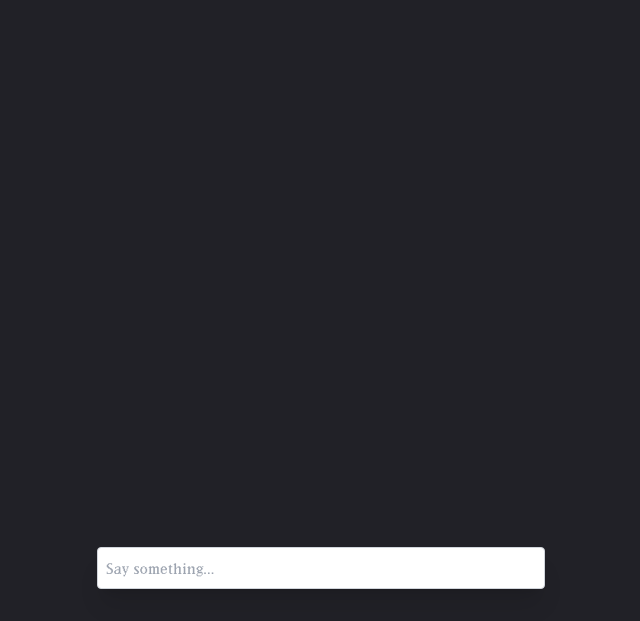
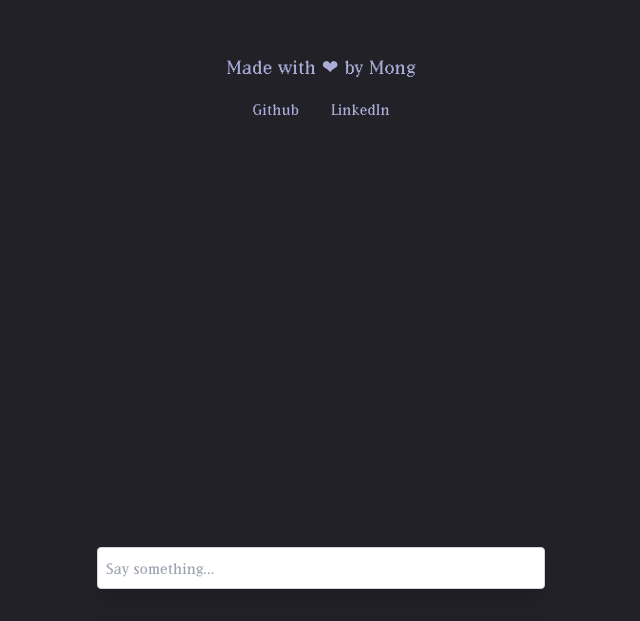
Before and after one commit to thuee-mong-marma/celebrity-ai, a Next.js app: page /chat in a window 1280 px wide. Shown: the part 179-800 px from the top of the page, without its empty margins (319-959 px from the left). Built offline with nearby package versions, Linux system fonts and the light colour scheme.

Commit message:
added footer with social links

```diff
--- a/app/layout.tsx
+++ b/app/layout.tsx
@@ -1,14 +1,15 @@
-import type { Metadata } from "next";
-import "./globals.css";
-import localFont from "next/font/local";
+import type { Metadata } from 'next';
+import localFont from 'next/font/local';
+import Footer from '../components/Footer';
+import './globals.css';
 
 const loResFont = localFont({
-  src: "./../public/fonts/LoRes21OTSerif-Regular.ttf",
+  src: './../public/fonts/LoRes21OTSerif-Regular.ttf',
 });
 
 export const metadata: Metadata = {
-  title: "Celebrity AI",
-  description: "Generated by create next app",
+  title: 'Celebrity AI',
+  description: 'Generated by create next app',
 };
 
 export default function RootLayout({
@@ -20,6 +21,8 @@ export default function RootLayout({
     <html lang="en">
       <body className={`${loResFont.className} bg-[#212127]`}>
         {children}
+
+        <Footer />
       </body>
     </html>
   );
--- a/app/page.tsx
+++ b/app/page.tsx
@@ -1,8 +1,8 @@
-import NumberedHeader from "@/components/NumberedHeader";
-import Image from "next/image";
-import { Personas } from "@/components/Personas";
-import AdviceContainer from "@/components/AdviceContainer";
-import AIForm from "@/components/Form";
+import AdviceContainer from '@/components/AdviceContainer';
+import AIForm from '@/components/Form';
+import NumberedHeader from '@/components/NumberedHeader';
+import { Personas } from '@/components/Personas';
+import Image from 'next/image';
 
 export default function Home() {
   return (
@@ -30,10 +30,10 @@ export default function Home() {
         </div>
       </section>
       <section className="py-5 md:py-10 space-y-4">
-        <NumberedHeader number="2">Select your therapist</NumberedHeader>
+        <NumberedHeader number="1">Select your therapist</NumberedHeader>
         <Personas />
       </section>
-      <AIForm/>
+      <AIForm />
       <section className="space-y-10">
         <div className="space-y-4">
           <NumberedHeader>Celebrity Advice</NumberedHeader>
--- /dev/null
+++ b/components/Footer.tsx
@@ -0,0 +1,31 @@
+import Link from 'next/link';
+
+const footerData = [
+  {
+    title: 'Github',
+    link: 'https://github.com/thuee-mong-marma',
+  },
+  {
+    title: 'LinkedIn',
+    link: 'https://www.linkedin.com/in/thuee-mong-sing-520127220/',
+  },
+];
+
+const Footer = () => {
+  return (
+    <footer className="py-10 space-y-4 text-purple">
+      <div className="text-xl text-center">Made with &#10084; by Mong</div>
+      <ul className="flex items-center justify-center gap-8">
+        {footerData.map((item, index) => (
+          <li key={index}>
+            <Link href={item.link} target="_blank" className="hover:underline">
+              {item.title}
+            </Link>
+          </li>
+        ))}
+      </ul>
+    </footer>
+  );
+};
+
+export default Footer;
--- a/components/Form.tsx
+++ b/components/Form.tsx
@@ -40,7 +40,7 @@ const AIForm = () => {
   return (
     <section className="py-5 md:py-10">
       <form onSubmit={handleSubmit} className="space-y-4">
-        <NumberedHeader number="1">
+        <NumberedHeader number="2">
           Write what&apos;s on your mind
         </NumberedHeader>
         <Textarea placeholder="Type here..." />
```
